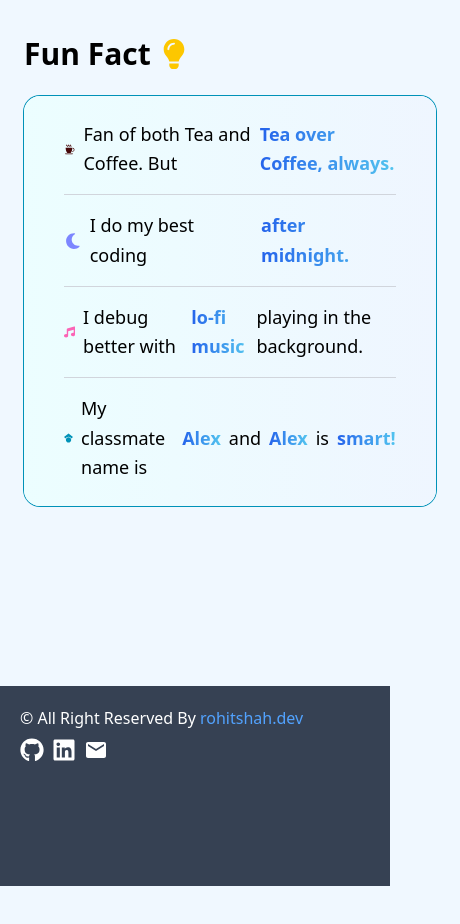
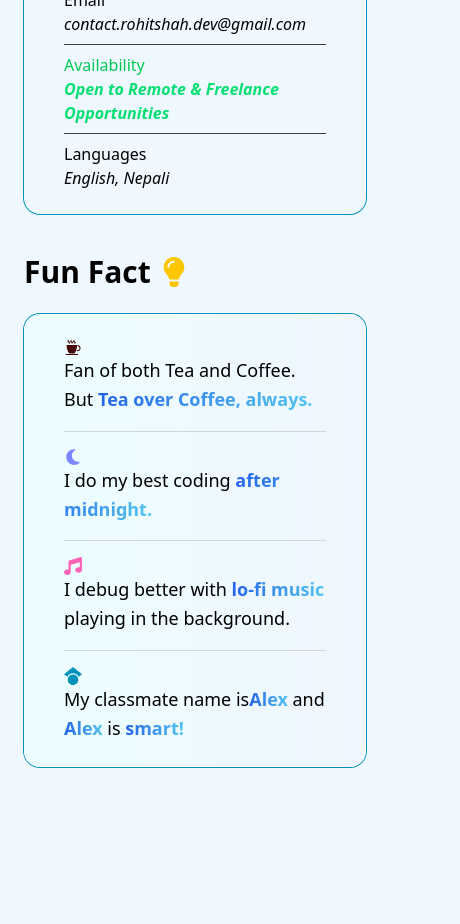
Before and after one commit to rohitshah316/rohitshah.dev-nextjs, a Next.js app: page /about in a window 390 px wide. Shown: the part 2420-3344 px from the top of the page, 460 px wide, since content can reach past the window. Before the commit the page ends 3306 px from the top, so only its background shows below. Built offline with nearby package versions, Linux system fonts and the light colour scheme.

Commit message:
fixed fun fact responsiveness

```diff
--- a/src/app/about/page.jsx
+++ b/src/app/about/page.jsx
@@ -138,19 +138,19 @@ const About = () => {
 
       <div className={`px-10 py-6 rounded-2xl transform hover:-translate-y-2 ring ring-cyan-600 bg-linear-to-r from-cyan-50 to-blue-50`}>
 
-  <p className="text-lg leading-relaxed flex items-center gap-2 mb-4">
+  <p className="text-lg leading-relaxed  md:flex items-center gap-2 mb-4">
     <GiCoffeeCup className="text-red-950" /> Fan of both Tea and Coffee. But <span className="font-semibold text-gradient">Tea over Coffee, always.</span>
   </p>
   <hr className="border-gray-300 mb-4" />
-  <p className="text-lg leading-relaxed flex items-center gap-2 mb-4">
+  <p className="text-lg leading-relaxed md:flex items-center gap-2 mb-4">
     <FaMoon className="text-indigo-400" /> I do my best coding <span className="font-semibold text-gradient">after midnight.</span>
   </p>
   <hr className="border-gray-300 mb-4" />
-  <p className="text-lg leading-relaxed flex items-center gap-2 mb-4">
+  <p className="text-lg leading-relaxed md:flex items-center gap-2 mb-4">
     <FaMusic className="text-pink-400" /> I debug better with <span className="font-semibold text-gradient">lo-fi music</span> playing in the background.
   </p>
     <hr className="border-gray-300 mb-4" />
-  <p className="text-lg leading-relaxed flex items-center gap-2">
+  <p className="text-lg leading-relaxed md:flex items-center gap-2">
     <FaGoogleScholar className="text-cyan-600" /> My classmate name is<span className="font-semibold text-gradient">Alex</span> and <span className="font-semibold text-gradient">Alex</span> is <span className='text-gradient font-semibold'>smart!</span>
   </p>
 
```
